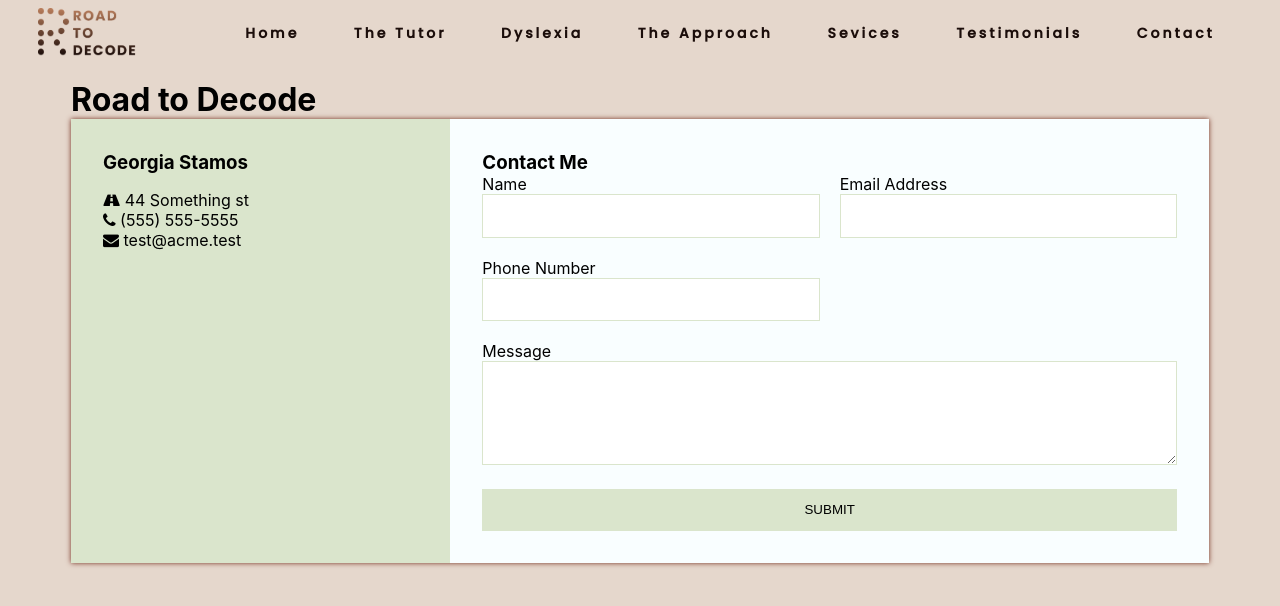
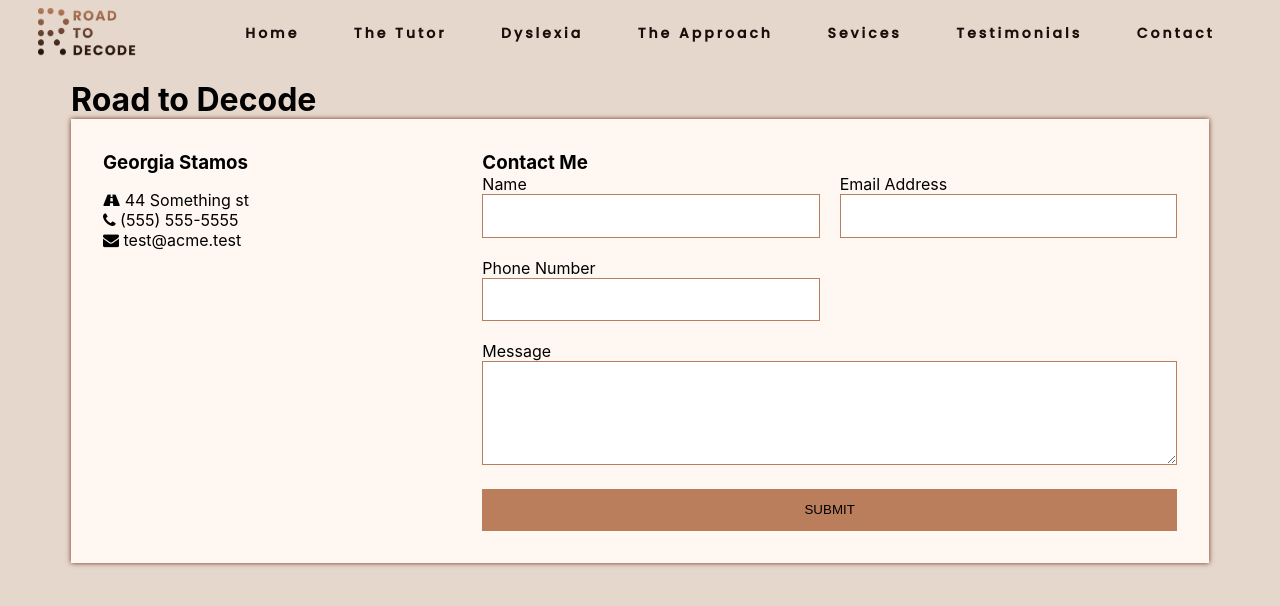
Before and after one commit to nikalomoiris/road-to-decode, a React (Create React App) app: page /contact in a window 1280 px wide. Shown: the top 606 px of the page. Built offline with nearby package versions, Linux system fonts and the light colour scheme.

Commit message:
Changed form color

```diff
--- a/src/App.css
+++ b/src/App.css
@@ -372,7 +372,7 @@ blockquote {
 }
 
 .company-info{
-  background: #dae5cc;
+  background: #FFF8F2;
 }
 
 .company-info h3, .company-info ul{
@@ -381,7 +381,7 @@ blockquote {
 }
 
 .contact{
-  background:#f9feff;
+  background:#FFF8F2;
 }
 
 /* FORM STYLES */
@@ -406,11 +406,11 @@ blockquote {
 .contact form button, .contact form input, .contact form textarea{
   width:100%;
   padding:1em;
-  border:1px solid #dae5cc;
+  border:1px solid #BA7E5C;
 }
 
 .contact form button{
-  background:#dae5cc;
+  background:#BA7E5C;
   border:0;
   text-transform: uppercase;
 }
```
